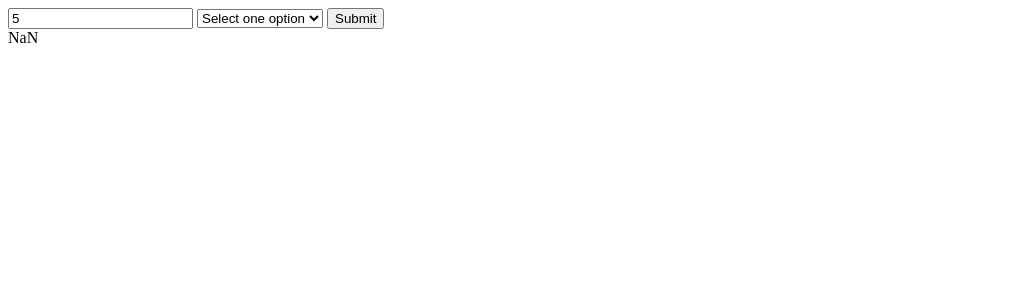
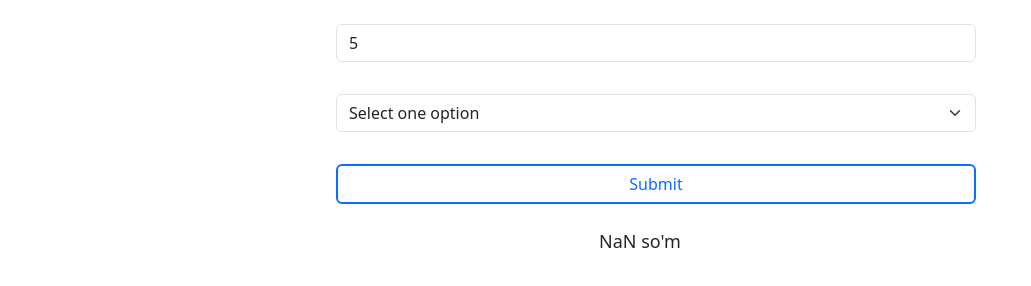
Before and after one commit to soliha10/js-game, a plain HTML site: page index.html in a window 1280 px wide. Both pictures are taken after typing "5" into the empty fields and a click on the button "Submit". Shown: the whole page, without its empty margins (0-1031 px from the left). Drawn offline with nearby package versions, Linux system fonts and the light colour scheme.

Commit message:
Style tags and correct result

```diff
--- a/index.html
+++ b/index.html
@@ -5,6 +5,7 @@
   <meta charset="UTF-8">
   <meta name="viewport" content="width=device-width, initial-scale=1.0">
   <title>Fifth-hw</title>
+  <link rel="stylesheet" href="https://cdn.jsdelivr.net/npm/bootstrap@5.3.2/dist/css/bootstrap.min.css">
   <script src="./main.js" defer></script>
 </head>
 
@@ -18,17 +19,17 @@
   <output class="js-random-result "></output> -->
 
   <!-- CURRENCY  -->
-  <form class="currency-form">
-    <input class="currency-input" type="number" name="currency_input" placeholder="Enter your amount" aria-label="Enter your amount" min="1" required>
-    <select class="js-select" name="currency_selection" >
+  <form class="currency-form row g-3 align-items-center  d-grid m-2 col-6 mx-auto">
+    <input class="currency-input col  form-control m-3" type="number" name="currency_input" placeholder="Enter your amount" aria-label="Enter your amount" min="1" required>
+    <select class="js-select form-select col m-3" name="currency_selection" >
       <option  selected disabled>Select one option</option>
       <option value=12480>USD</option>
       <option value=2000>RUBL</option>
       <option value=13000>EURO</option>
     </select>
-    <button class="button" type="submit">Submit</button>
+    <button class="button col m-3 btn btn-outline-primary border-2 btn-medium  " type="submit">Submit</button>
   </form>
-  <output class="js-currency-result"></output>
+  <output class="js-currency-result " style="margin: 0 auto; display: block; text-align: center; font-size: large; "></output>
 </body>
 
 </html>
--- a/main.js
+++ b/main.js
@@ -75,7 +75,7 @@ elCurrencyForm.addEventListener("submit", function (evt) {
   evt.preventDefault();
   var inputValue = Number(elCurrencyInput.value);
   var selectValue = Number(elSelect.value);
-  elCurrencyResult.textContent = inputValue * selectValue;
+  elCurrencyResult.textContent = inputValue * selectValue + " so'm";
   // var res ;
   // debugger;
   // if (!isNaN(inputValue) && selectValue.length) {
```
